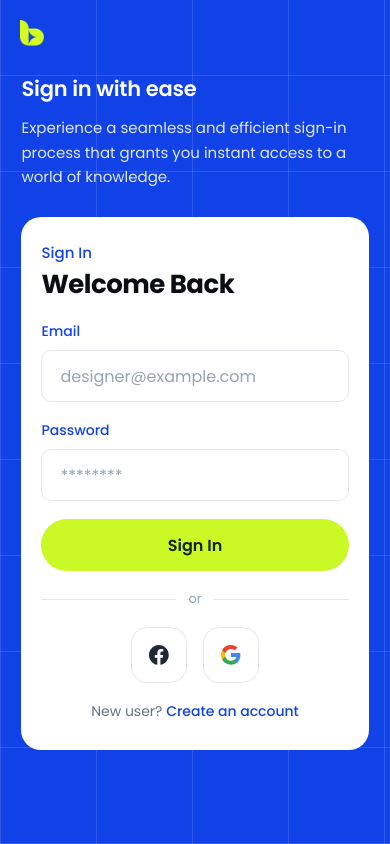
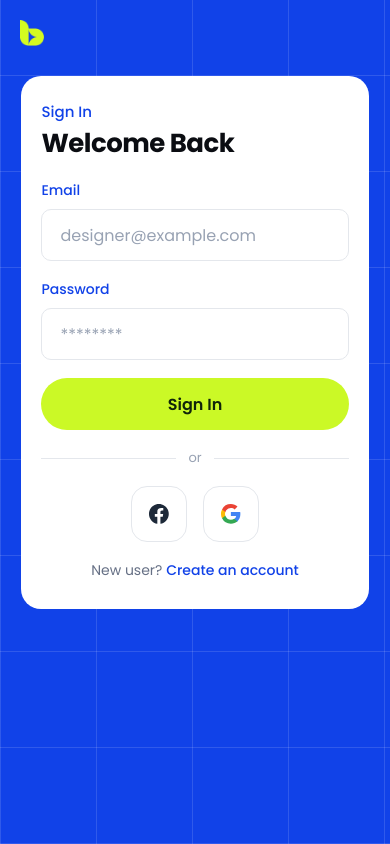
Before and after one commit to hasibzero/byte-space, a Next.js app: page /signin in a window 390 px wide. Built offline with nearby package versions, Linux system fonts and the light colour scheme.

Commit message:
refactor(account): show only the form card on phones

```diff
--- a/src/components/account/AccountShell.module.css
+++ b/src/components/account/AccountShell.module.css
@@ -52,8 +52,10 @@
   }
 
   .inner {
+    /* Only the form card renders at this width, so the shell only needs to
+       clear the corner mark. */
     padding-top: 76px;
-    padding-bottom: 40px;
+    padding-bottom: 32px;
   }
 
   .mark {
--- a/src/components/signin/SigninSection.module.css
+++ b/src/components/signin/SigninSection.module.css
@@ -131,38 +131,23 @@
   }
 }
 
-/* Phones: a standard mobile layout rather than a squeezed desktop one.
-   Decorative artwork is dropped, the card fills the width, the copy and card
-   text go back to left aligned, and the controls get touch-sized targets. */
+/* Phones: the screen is the form and nothing else. The promo column and the
+   decorative artwork are dropped so the account task is the whole first
+   screenful, instead of a squeezed copy block above it. */
 @media (max-width: 720px) {
   .grid {
-    gap: 28px;
+    gap: 0;
   }
 
   .promo {
-    justify-content: flex-start;
-  }
-
-  .copy {
-    text-align: left;
-  }
-
-  .title {
-    font-size: 21px;
-  }
-
-  .body {
-    font-size: 15px;
-    max-width: 38ch;
-  }
-
-  .media {
     display: none;
   }
 
   .card {
     width: 100%;
     max-width: 480px;
+    /* Centred in the shell column rather than pinned to the leading edge. */
+    margin-inline: auto;
     padding: 24px 20px 28px;
     border-radius: 20px;
     text-align: left;
--- a/src/components/signup/SignupSection.module.css
+++ b/src/components/signup/SignupSection.module.css
@@ -129,39 +129,23 @@
   }
 }
 
-/* Phones: a standard mobile layout rather than a squeezed desktop one.
-   Decorative artwork is dropped, the card fills the width, the copy and card
-   text go back to left aligned, and every control gets a full-width or
-   touch-sized target. */
+/* Phones: the screen is the form and nothing else. The promo column and the
+   decorative artwork are dropped so the account task is the whole first
+   screenful, instead of a squeezed copy block above it. */
 @media (max-width: 720px) {
   .grid {
-    gap: 28px;
+    gap: 0;
   }
 
   .promo {
-    justify-content: flex-start;
-  }
-
-  .copy {
-    text-align: left;
-  }
-
-  .title {
-    font-size: 21px;
-  }
-
-  .body {
-    font-size: 15px;
-    max-width: 38ch;
-  }
-
-  .media {
     display: none;
   }
 
   .card {
     width: 100%;
     max-width: 480px;
+    /* Centred in the shell column rather than pinned to the leading edge. */
+    margin-inline: auto;
     padding: 24px 20px 28px;
     border-radius: 20px;
     text-align: left;
```
